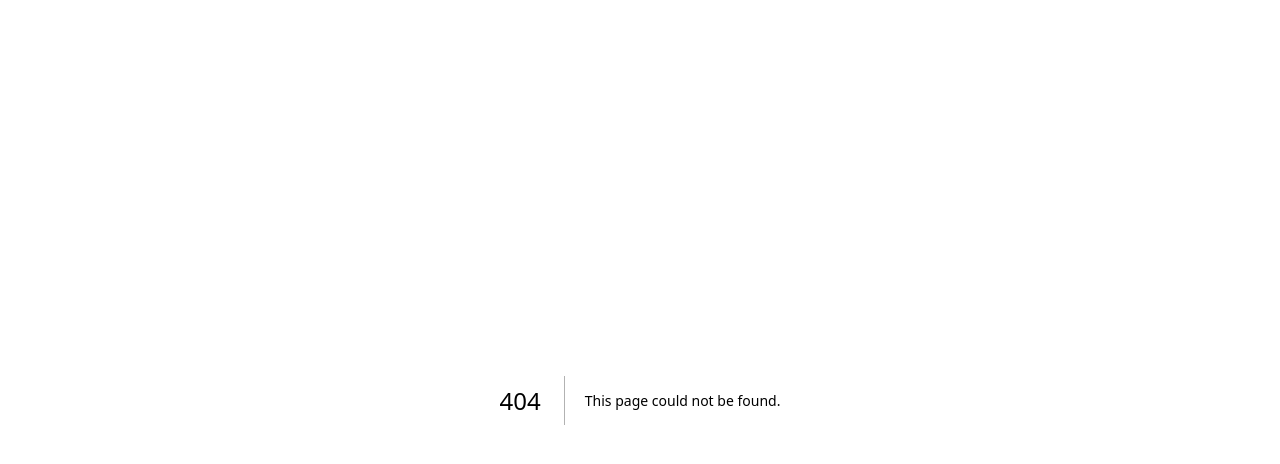
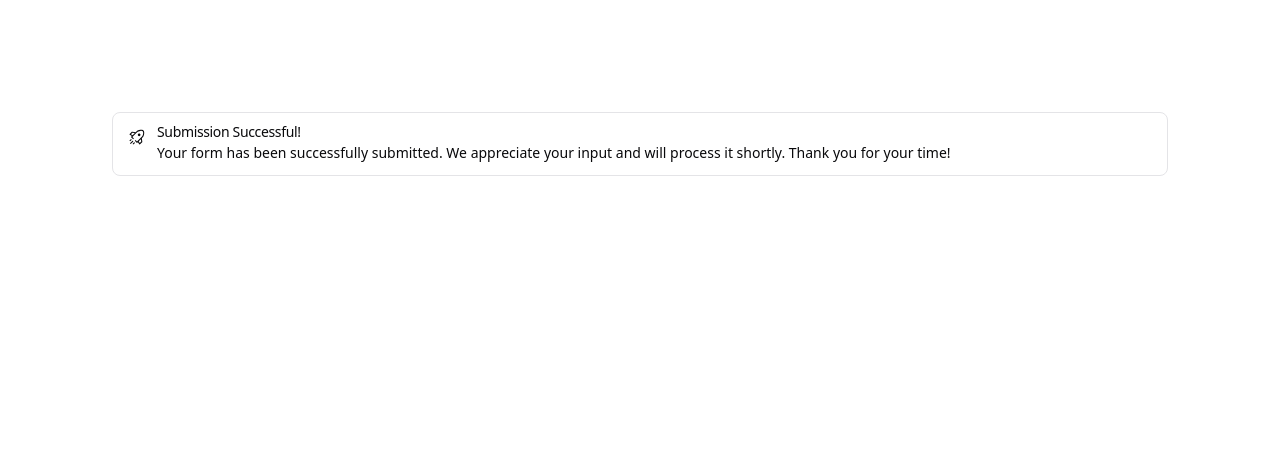
Before and after one commit to movaldivia/opensurvey, a Next.js app: page /forms/success/1 in a window 1280 px wide. Before the commit this address had no page. Shown: the top 464 px of the page. Built offline with nearby package versions, Linux system fonts and the light colour scheme.

Commit message:
feat: add success page

```diff
--- /dev/null
+++ b/app/forms/success/[slug]/page.tsx
@@ -0,0 +1,18 @@
+import { RocketIcon } from "@radix-ui/react-icons";
+
+import { Alert, AlertDescription, AlertTitle } from "@/components/ui/alert";
+
+export default function Page() {
+  return (
+    <div className="my-28 mx-28">
+      <Alert>
+        <RocketIcon className="h-4 w-4" />
+        <AlertTitle>Submission Successful!</AlertTitle>
+        <AlertDescription>
+          Your form has been successfully submitted. We appreciate your input
+          and will process it shortly. Thank you for your time!
+        </AlertDescription>
+      </Alert>
+    </div>
+  );
+}
--- a/app/forms/viewform/[slug]/form.tsx
+++ b/app/forms/viewform/[slug]/form.tsx
@@ -2,6 +2,7 @@
 import { Input } from "@/components/ui/input";
 import { Button } from "@/components/ui/button";
 import { useState } from "react";
+import { useRouter } from "next/navigation";
 
 export default function Form({
   questions,
@@ -12,6 +13,7 @@
   submitForm: any;
   form: any;
 }) {
+  const router = useRouter();
   const [answers, setAnswers] = useState(
     questions.reduce((acc, question) => {
       acc[question.id] = "";
@@ -49,6 +51,7 @@
         <Button
           onClick={async () => {
             await submitForm(answers, form.id);
+            router.push(`/forms/success/${form.id}`);
           }}
         >
           Submit
--- /dev/null
+++ b/components/ui/alert.tsx
@@ -0,0 +1,59 @@
+import * as React from "react"
+import { cva, type VariantProps } from "class-variance-authority"
+
+import { cn } from "@/lib/utils"
+
+const alertVariants = cva(
+  "relative w-full rounded-lg border px-4 py-3 text-sm [&>svg+div]:translate-y-[-3px] [&>svg]:absolute [&>svg]:left-4 [&>svg]:top-4 [&>svg]:text-foreground [&>svg~*]:pl-7",
+  {
+    variants: {
+      variant: {
+        default: "bg-background text-foreground",
+        destructive:
+          "border-destructive/50 text-destructive dark:border-destructive [&>svg]:text-destructive",
+      },
+    },
+    defaultVariants: {
+      variant: "default",
+    },
+  }
+)
+
+const Alert = React.forwardRef<
+  HTMLDivElement,
+  React.HTMLAttributes<HTMLDivElement> & VariantProps<typeof alertVariants>
+>(({ className, variant, ...props }, ref) => (
+  <div
+    ref={ref}
+    role="alert"
+    className={cn(alertVariants({ variant }), className)}
+    {...props}
+  />
+))
+Alert.displayName = "Alert"
+
+const AlertTitle = React.forwardRef<
+  HTMLParagraphElement,
+  React.HTMLAttributes<HTMLHeadingElement>
+>(({ className, ...props }, ref) => (
+  <h5
+    ref={ref}
+    className={cn("mb-1 font-medium leading-none tracking-tight", className)}
+    {...props}
+  />
+))
+AlertTitle.displayName = "AlertTitle"
+
+const AlertDescription = React.forwardRef<
+  HTMLParagraphElement,
+  React.HTMLAttributes<HTMLParagraphElement>
+>(({ className, ...props }, ref) => (
+  <div
+    ref={ref}
+    className={cn("text-sm [&_p]:leading-relaxed", className)}
+    {...props}
+  />
+))
+AlertDescription.displayName = "AlertDescription"
+
+export { Alert, AlertTitle, AlertDescription }
```
